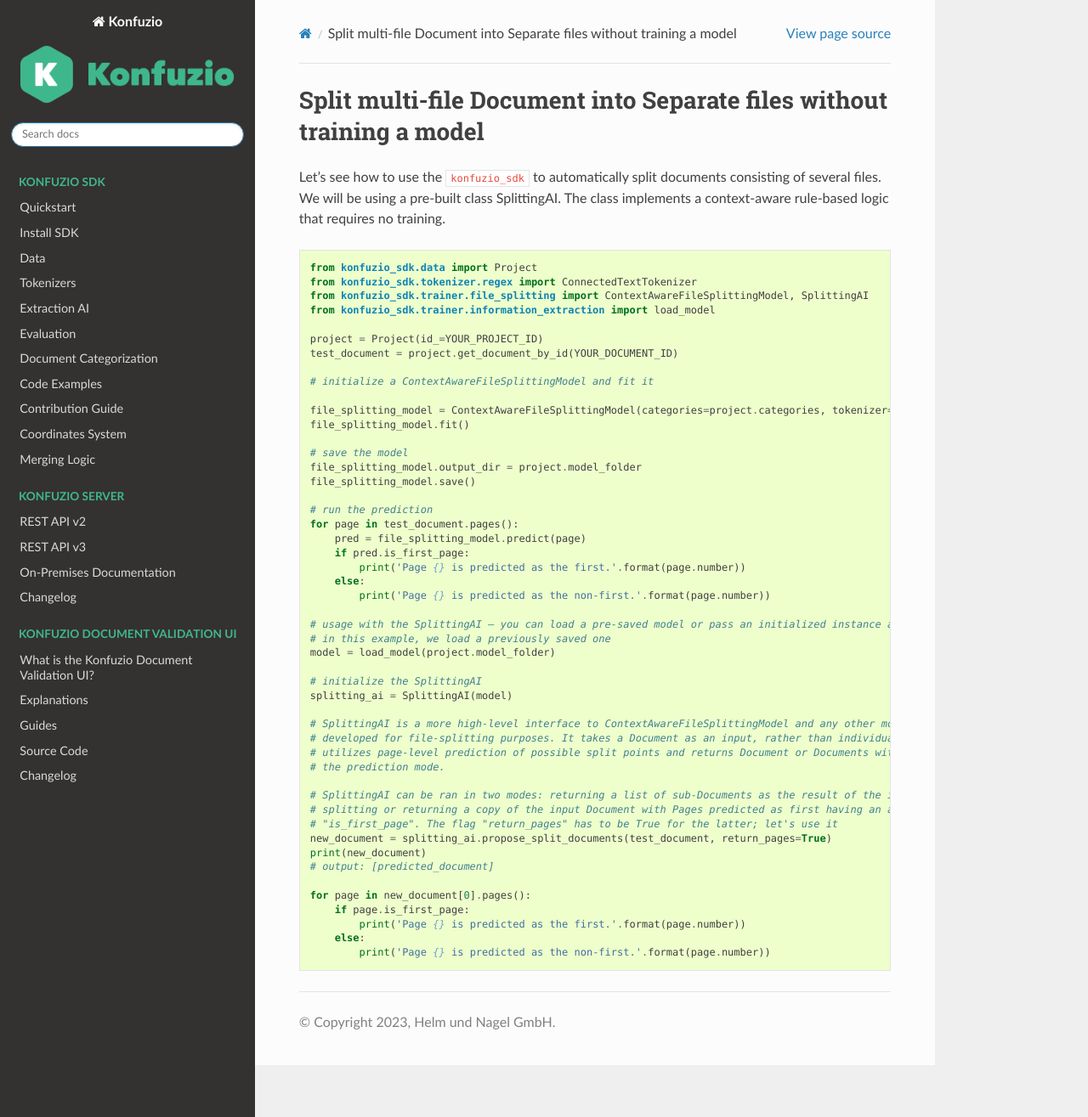
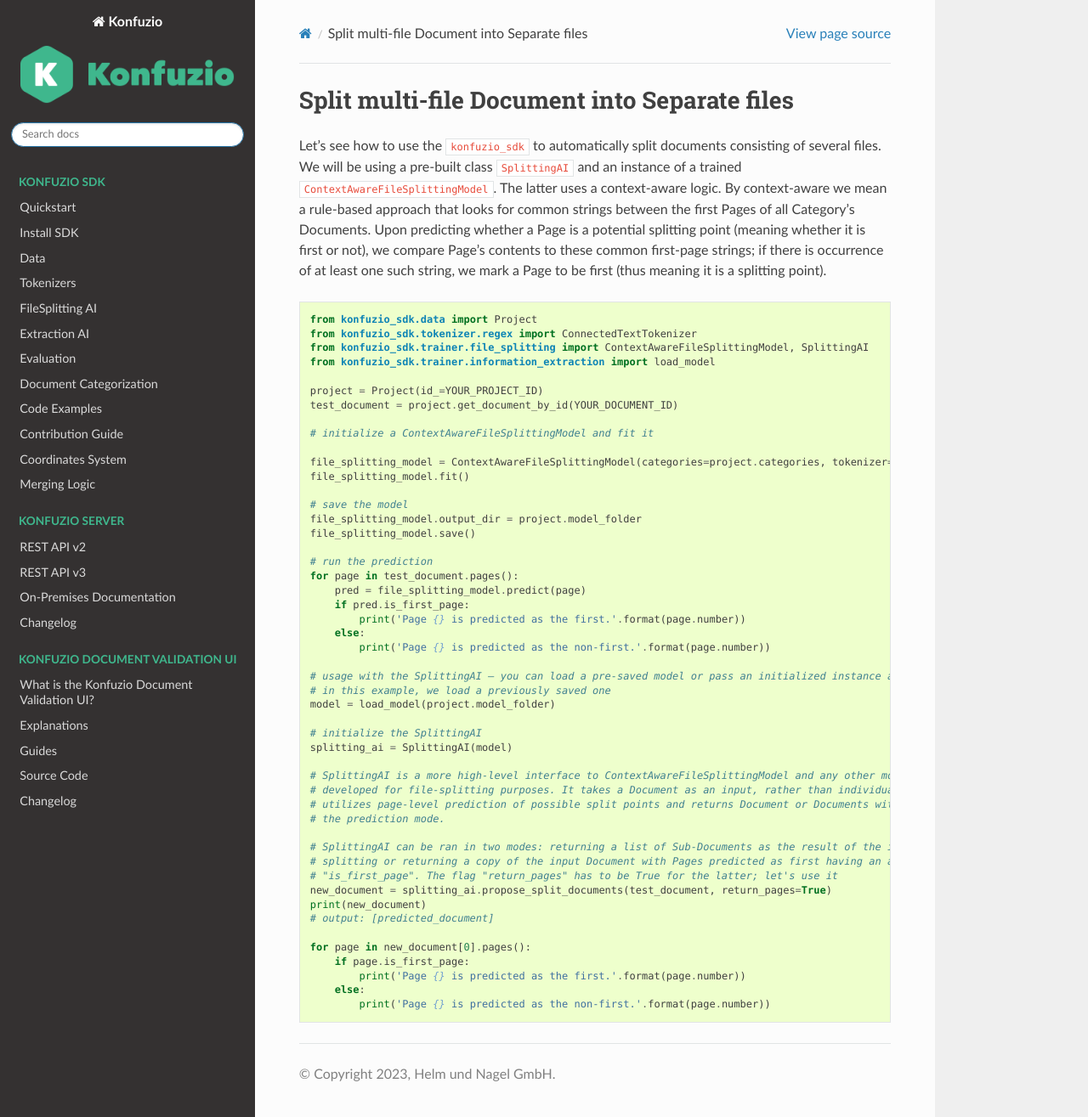
Before and after one commit to konfuzio-ai/konfuzio-sdk, a Sphinx documentation site: the page built from docs/sdk/examples/file-splitting-class-out-of-the-box-usage/index.md, in a window 1280 px wide and 1315 px high. Shown: the whole window at 85% size. Built offline with Sphinx 7.4.7 and the Read the Docs theme 2.0.0, drawn with Linux system fonts in a browser that asks for light colours; pages that are not in the unit, such as notebooks, are missing from menus.

Commit message:
Added: FileSplittingAI automatically-generated documentation  (#212)
* initial commit

* further explaining what is context-aware, adding evaluation into the auto-generated documentation

* initial commit

* further explaining what is context-aware, adding evaluation into the auto-generated documentation

* capitalization

* capitalization

---------

Co-authored-by: zypriafl <zypriafl@web.de>

````diff
--- a/docs/sdk/examples/file-splitting-class-out-of-the-box-usage/index.md
+++ b/docs/sdk/examples/file-splitting-class-out-of-the-box-usage/index.md
@@ -1,8 +1,11 @@
-## Split multi-file Document into Separate files without training a model
+## Split multi-file Document into Separate files
 
-Let's see how to use the `konfuzio_sdk` to automatically split documents consisting of
-several files. We will be using a pre-built class SplittingAI. The class implements a context-aware rule-based logic
-that requires no training.
+Let's see how to use the `konfuzio_sdk` to automatically split documents consisting of several files. We will be using
+a pre-built class `SplittingAI` and an instance of a trained `ContextAwareFileSplittingModel`. The latter uses a
+context-aware logic. By context-aware we mean a rule-based approach that looks for common strings between the first
+Pages of all Category's Documents. Upon predicting whether a Page is a potential splitting point (meaning whether it is
+first or not), we compare Page's contents to these common first-page strings; if there is occurrence of at least one
+such string, we mark a Page to be first (thus meaning it is a splitting point).
 
 ```python
 from konfuzio_sdk.data import Project
@@ -42,7 +45,7 @@
 # utilizes page-level prediction of possible split points and returns Document or Documents with changes depending on
 # the prediction mode.
 
-# SplittingAI can be ran in two modes: returning a list of sub-Documents as the result of the input Document
+# SplittingAI can be ran in two modes: returning a list of Sub-Documents as the result of the input Document
 # splitting or returning a copy of the input Document with Pages predicted as first having an attribute
 # "is_first_page". The flag "return_pages" has to be True for the latter; let's use it
 new_document = splitting_ai.propose_split_documents(test_document, return_pages=True)
````
Also changed, not shown: docs/sdk/examples/evaluation/index.md (+1 -1 lines), docs/sdk/examples/file-splitting-class/index.md (+5 -5 lines), docs/sdk/sourcecode.rst (+25 -1 lines), 1 other file.
